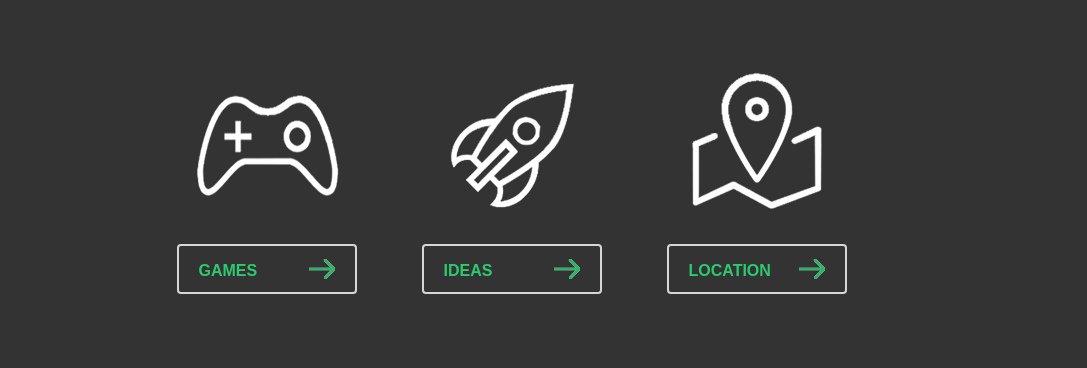
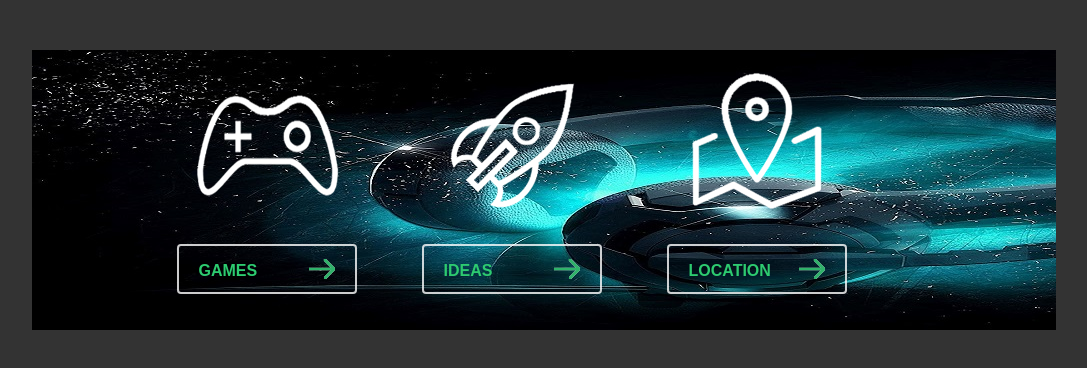
Before and after one commit to JasonMPE/GhostButtons, a plain HTML site: page index.html in a window 1280 px wide. Shown: the whole page, without its empty margins (96-1183 px from the left). Drawn offline with nearby package versions, Linux system fonts and the light colour scheme.

Commit message:
index update

```diff
--- a/index.html
+++ b/index.html
@@ -8,6 +8,7 @@
 	<script src="js/script.js"></script>
 </head>
 <body>
+	<div class="section1">
 		<div class="box">
 			<div class="link link-miss">
 				<span class="icon"></span>
@@ -44,5 +45,7 @@
 
 			<div class="tip"><em></em><span></span></div>
 		</div>
+    </div>
+
 </body>
 </html>
```
Lines whose indentation alone changed are shown as unchanged.
